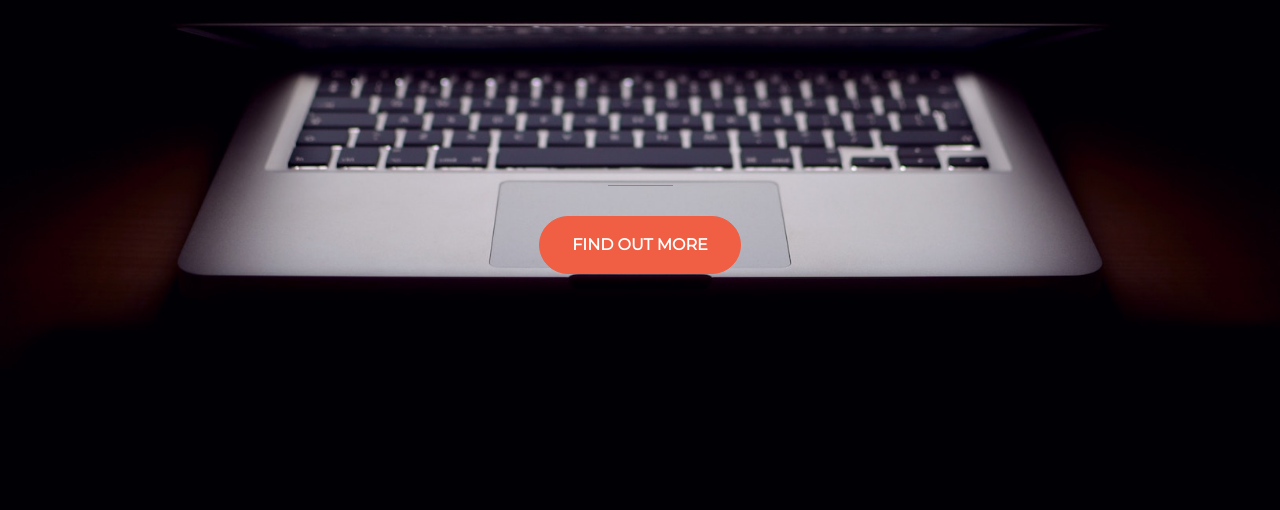
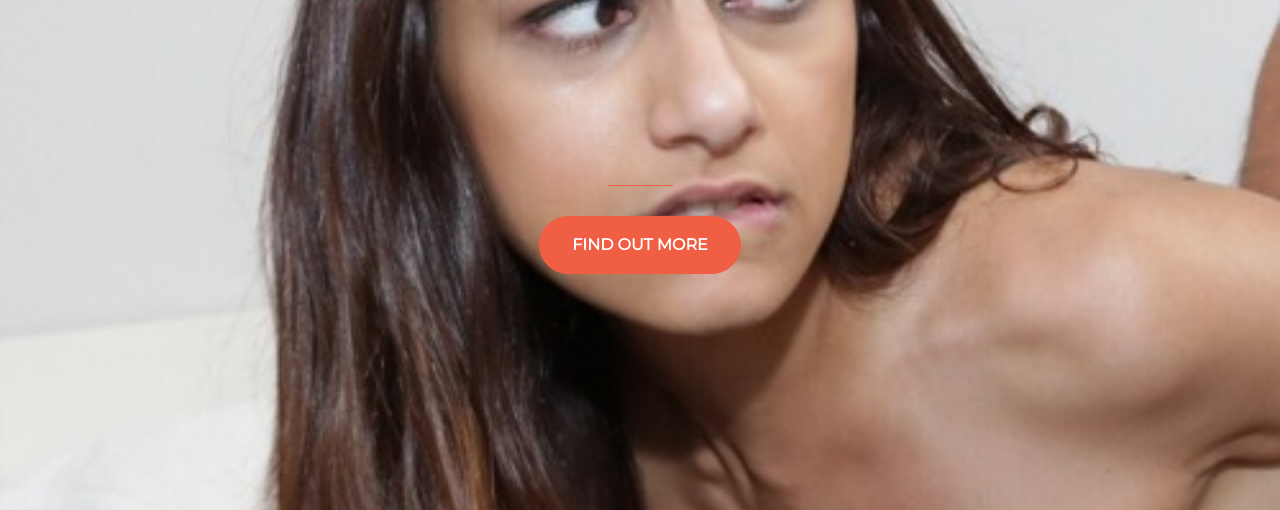
Before and after one commit to 4jerry4/vaibhavg.github.io, a plain HTML site: page index.html in a window 1280 px wide. Shown: the part 290-800 px from the top of the page. Drawn offline with nearby package versions, Linux system fonts and the light colour scheme.

Commit message:
Update style.css

```diff
--- a/style.css
+++ b/style.css
@@ -16,7 +16,7 @@ hr {
 }
 header.startup {
   background-position: center;
-  background-image: url("image.jpg");
+  background-image: url("image1.jpg");
   background-size: cover;
   height: 100%;
 }
```
